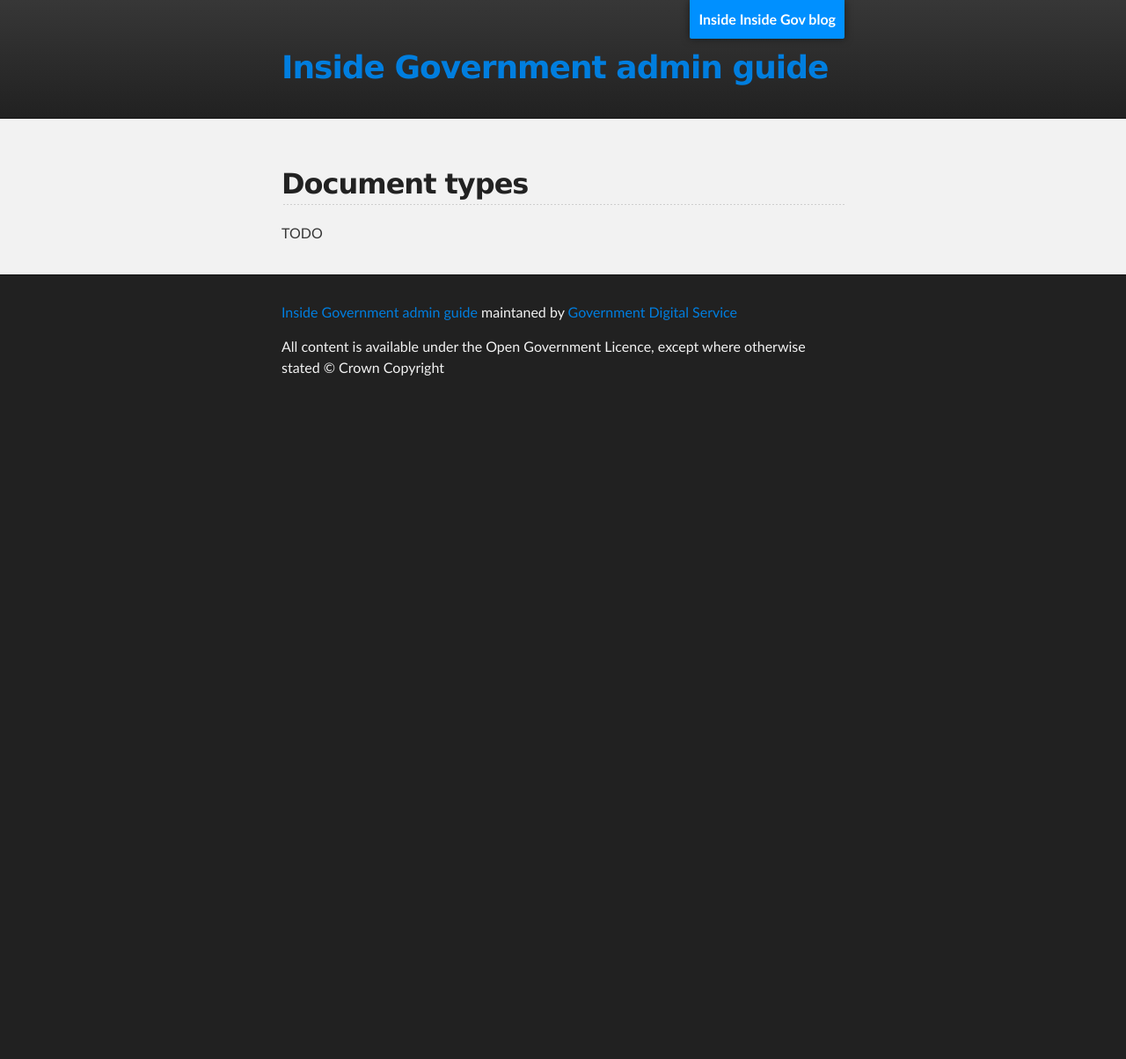
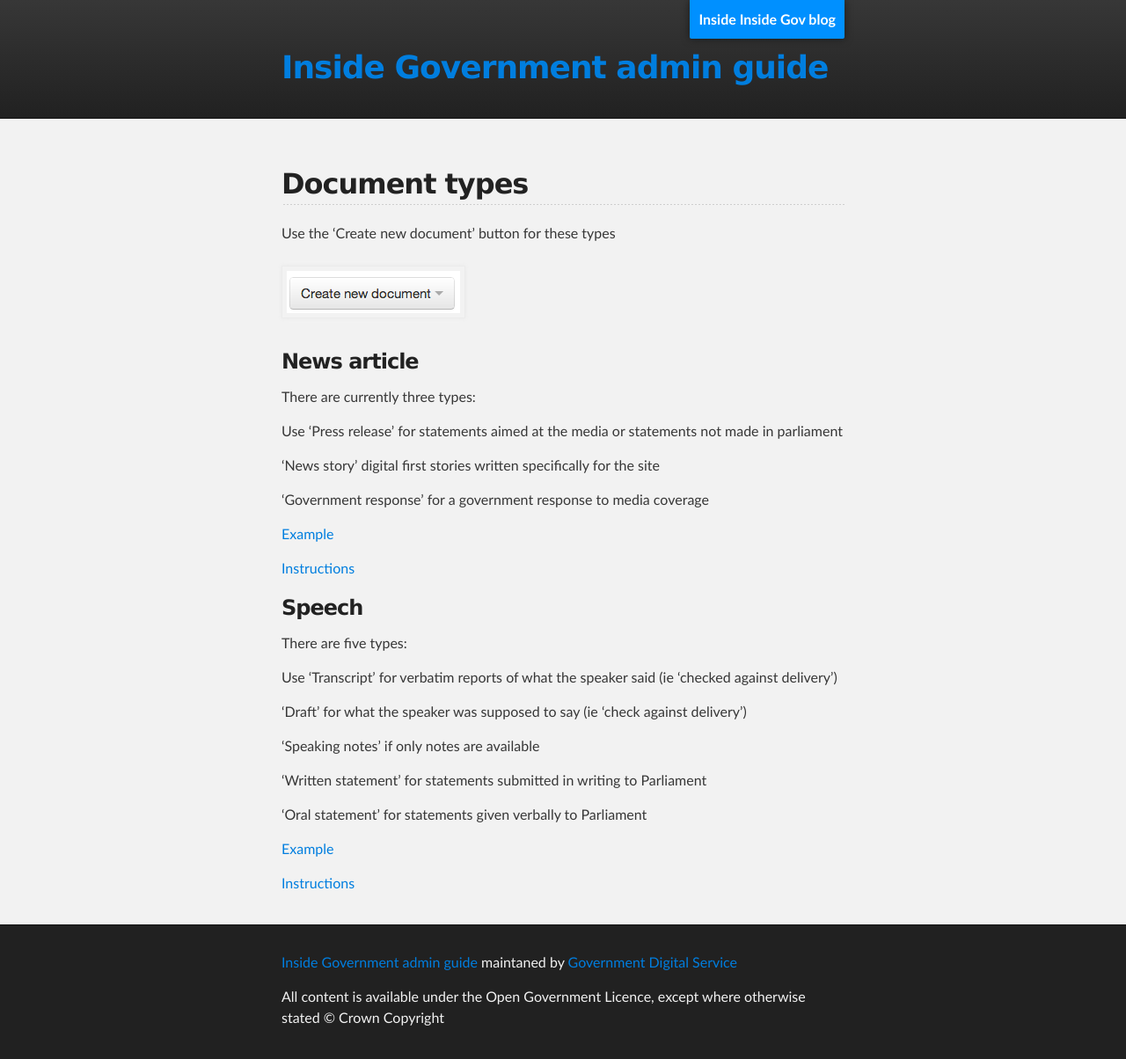
Before and after one commit to alphagov/inside-government-admin-guide, a Jekyll site: the page built from creating-documents/document-types.md, in a window 1280 px wide. Shown: the whole page at 88% size. Built offline with Jekyll 4.4.1, drawn with Linux system fonts in a browser that asks for light colours; before the commit the page ends 900 px from its top, so only the background shows below that.

Commit message:
Testing format of doc types page

```diff
--- a/creating-documents/document-types.md
+++ b/creating-documents/document-types.md
@@ -5,4 +5,40 @@
 
 ## Document types
 
-TODO
+Use the 'Create new document' button for these types
+
+![Document types 1](document-types-1.png)
+
+
+### News article
+
+There are currently three types:
+
+Use 'Press release' for statements aimed at the media or statements not made in parliament
+
+'News story' digital first stories written specifically for the site
+
+'Government response' for a government response to media coverage
+
+[Example](https://www.gov.uk/government/news/royal-navy-destroyer-to-join-ballistic-defence-trial)
+
+[Instructions](creating-a-new-doc.html)
+
+
+### Speech
+
+There are five types:
+
+Use 'Transcript' for verbatim reports of what the speaker said (ie ‘checked against delivery’)
+
+'Draft' for what the speaker was supposed to say (ie ‘check against delivery’)
+
+'Speaking notes' if only notes are available
+
+'Written statement' for statements submitted in writing to Parliament
+
+'Oral statement' for statements given verbally to Parliament
+
+[Example](https://www.gov.uk/government/speeches/2012-uk-bus-awards-lunch-speech)
+
+[Instructions](creating-a-new-doc.html)
```
Also changed, not shown: creating-documents/document-types-1.png (added).
